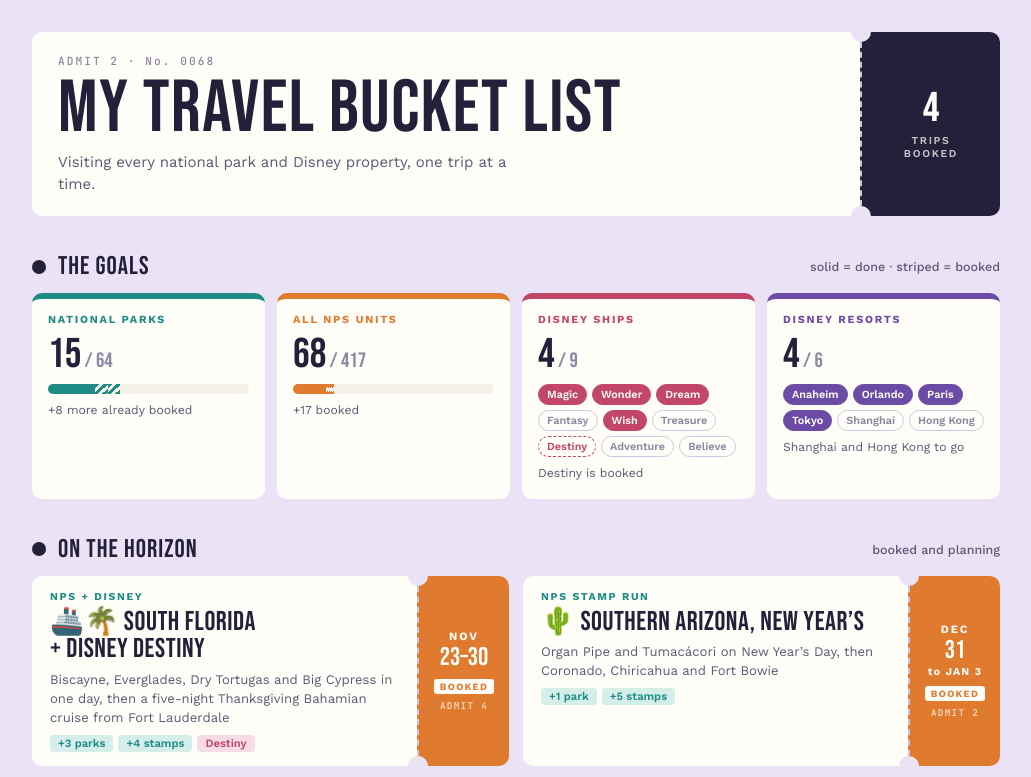
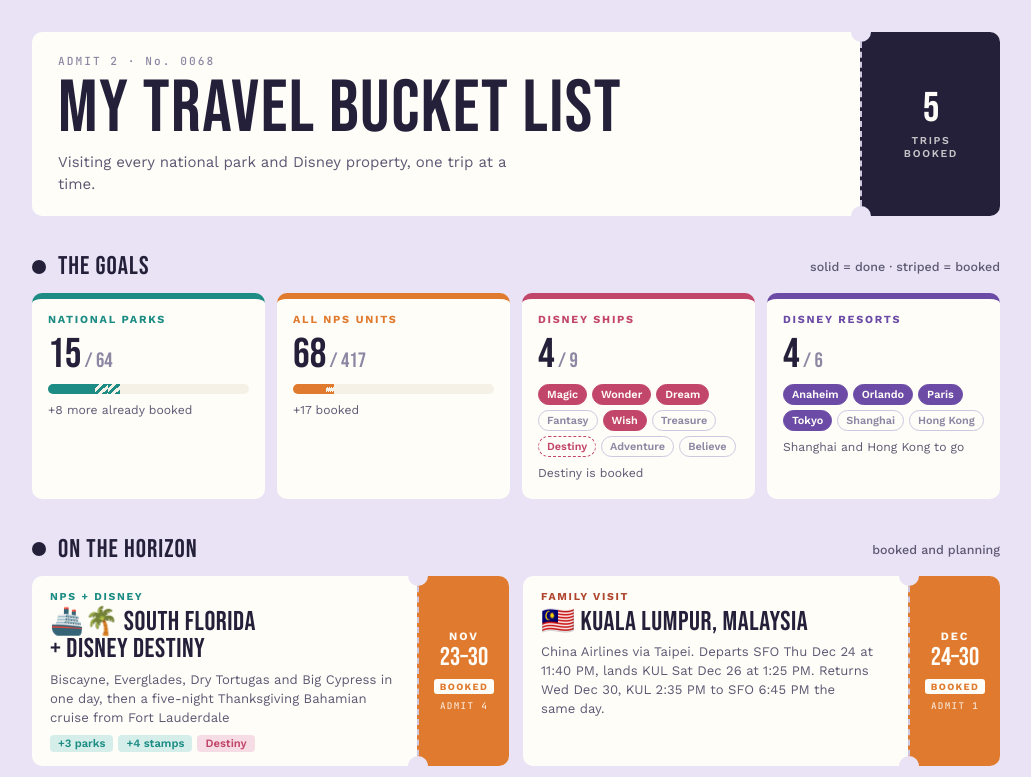
Before and after one commit to joanneliyeng-soo/travel-itineraries, a plain HTML site: page travel/index.html in a window 1280 px wide. Shown: the top 777 px of the page, without its empty margins (124-1155 px from the left). Drawn offline with nearby package versions, Linux system fonts and the light colour scheme.

Commit message:
Hub: add Kuala Lumpur family visit (Dec 24-30) to upcoming trips
Co-Authored-By: Claude Opus 5.5 <noreply@anthropic.com>
Claude-Session: https://claude.ai/code/session_0153FZG1ryvi7HWZwRaz6JCg

```diff
--- a/travel/index.html
+++ b/travel/index.html
@@ -11,19 +11,19 @@
   --ground:#E9E3F5;--ground-2:#DDD4EE;--paper:#FFFDF8;--paper-2:#F6F1E6;
   --ink:#24203A;--ink-2:#5E5873;--ink-3:#8E87A3;--perf:#CFC6E0;
   --nps:#1C8C84;--nps-soft:#D5EEEA;--dis:#6B4BA6;--dis-soft:#E6DDF5;--cruise:#C2456A;--cruise-soft:#F6DDE5;
-  --booked:#E07A2E;--plan:#1C8C84;--hot:#F2B632;
+  --booked:#E07A2E;--plan:#1C8C84;--hot:#F2B632;--home:#B0452E;--home-soft:#F5DDD5;
   --display:'Bebas Neue','Arial Narrow',Impact,sans-serif;--body:'Work Sans','Helvetica Neue',Arial,sans-serif;--mono:'JetBrains Mono',ui-monospace,Menlo,monospace;
 }
 @media (prefers-color-scheme:dark){:root:not([data-theme="light"]){
   --ground:#17142A;--ground-2:#211D38;--paper:#2A2542;--paper-2:#332D4E;
   --ink:#F3EEFF;--ink-2:#BDB4D6;--ink-3:#8A82A6;--perf:#4A4366;
   --nps:#4FC9BE;--nps-soft:#1E3F42;--dis:#A88BE6;--dis-soft:#352B55;--cruise:#F07FA0;--cruise-soft:#4A2638;
-  --booked:#F59A52;--plan:#4FC9BE;--hot:#F2C14E;color-scheme:dark}}
+  --booked:#F59A52;--plan:#4FC9BE;--hot:#F2C14E;--home:#F08A70;--home-soft:#4A2A26;color-scheme:dark}}
 :root[data-theme="dark"]{
   --ground:#17142A;--ground-2:#211D38;--paper:#2A2542;--paper-2:#332D4E;
   --ink:#F3EEFF;--ink-2:#BDB4D6;--ink-3:#8A82A6;--perf:#4A4366;
   --nps:#4FC9BE;--nps-soft:#1E3F42;--dis:#A88BE6;--dis-soft:#352B55;--cruise:#F07FA0;--cruise-soft:#4A2638;
-  --booked:#F59A52;--plan:#4FC9BE;--hot:#F2C14E;color-scheme:dark}
+  --booked:#F59A52;--plan:#4FC9BE;--hot:#F2C14E;--home:#F08A70;--home-soft:#4A2A26;color-scheme:dark}
 *{box-sizing:border-box}
 html,body{margin:0;background:var(--ground);color:var(--ink)}
 body{font-family:var(--body);font-size:15px;line-height:1.45}
@@ -126,7 +126,7 @@ a:focus-visible{outline:3px solid var(--hot);outline-offset:3px;border-radius:10
       <h1>My Travel Bucket List</h1>
       <p class="lede">Visiting every national park and Disney property, one trip at a time.</p>
     </div>
-    <div class="perf stub"><b>4</b><span>trips<br>booked</span></div>
+    <div class="perf stub"><b>5</b><span>trips<br>booked</span></div>
   </header>
 
   <h2 class="sec">The goals <small>solid = done · striped = booked</small></h2>
@@ -155,18 +155,19 @@ function url(h){return h==='#'?'#':BASE+h}
 function esc(s){return String(s).replace(/[&<>"]/g,function(c){return {'&':'&amp;','<':'&lt;','>':'&gt;','"':'&quot;'}[c]})}
 var T={
  fl:{kind:'nps',admit:4,month:'NOV',dates:'23–30',status:'Booked',icon:'🚢🌴',name:'South Florida + Disney Destiny',sub:'Biscayne, Everglades, Dry Tortugas and Big Cypress in one day, then a five-night Thanksgiving Bahamian cruise from Fort Lauderdale',href:'nov2026-destiny-everglades.html',parks:3,stamps:4,ships:['Destiny'],resorts:[],chips:[['+3 parks','p'],['+4 stamps','p'],['Destiny','s']]},
+ my:{kind:'home',label:'Family visit',admit:1,month:'DEC',dates:'24–30',status:'Booked',icon:'🇲🇾',name:'Kuala Lumpur, Malaysia',sub:'China Airlines via Taipei. Departs SFO Thu Dec 24 at 11:40 PM, lands KUL Sat Dec 26 at 1:25 PM. Returns Wed Dec 30, KUL 2:35 PM to SFO 6:45 PM the same day.',href:'#',parks:0,stamps:0,ships:[],resorts:[],chips:[]},
  sa:{kind:'nps',month:'DEC',dates:'31',dates2:'to JAN 3',status:'Booked',icon:'🌵',name:'Southern Arizona, New Year’s',sub:'Organ Pipe and Tumacácori on New Year’s Day, then Coronado, Chiricahua and Fort Bowie',href:'dec2026-southern-arizona.html',parks:1,stamps:5,ships:[],resorts:[],chips:[['+1 park','p'],['+5 stamps','p']]},
  ep:{kind:'nps',month:'JAN',dates:'15–18',status:'Booked',icon:'🏜️',name:'El Paso, MLK weekend',sub:'White Sands and Chamizal, then Carlsbad Caverns and Guadalupe Mountains on the way back',href:'elpaso-whitesands-guadalupe.html',parks:3,stamps:4,ships:[],resorts:[],chips:[['+3 parks','p'],['+4 stamps','p']]},
  dv:{kind:'nps',month:'FEB',dates:'12–15',status:'Booked',icon:'🌄',name:'Death Valley, Presidents Day',sub:'Beatty, Death Valley and Manzanar, then a Vegas round trip to Hole-in-the-Wall for Mojave and Castle Mountains',href:'vegas-deathvalley.html',parks:1,stamps:4,ships:[],resorts:[],chips:[['+1 park','p'],['+4 stamps','p']]}
 };
-var UP=['fl','sa','ep','dv'];
+var UP=['fl','my','sa','ep','dv'];
 var IDEAS=[
  {label:'National parks',k:'nps',items:[['🪨','Mighty Five long weekend','Arches, Canyonlands, Capitol Reef to finish Utah','utah-arches-canyonland-capitolreef.html'],['⛰️','Washington long weekend','Mount Rainier, Olympic, Klondike Gold Rush in Seattle','washington-olympic.html'],['🦌','Denver Rocky Mountain run','Rocky Mountain, Florissant Fossil Beds, Garden of the Gods','denver-rockymountain.html'],['🏺','Western Colorado long weekend','Colorado NM, Black Canyon, Curecanti, Hovenweep, Mesa Verde, Yucca House','colorado-blackcanyon-mesaverde.html'],['🌶️','New Mexico stamp loop','Valles Caldera, Bandelier, Pecos, Salinas Missions, the Zuni–Acoma trail','newmexico-monumentloop.html'],['🦬','Yellowstone & Grand Teton','Old Faithful, Teton overlooks, day loops','Yellowstone-grand-teton.html'],['🚂','Salt Lake to Bozeman long weekend','Timpanogos, Golden Spike, Fossil Butte, Grand Teton and Yellowstone, open jaw','slc-bozeman-yellowstone.html'],['🌋','Big Island, Hawaiʻi','Seven-day Kona loop: Hawaiʻi Volcanoes, Kahuku, Place of Refuge, Puʻukoholā','hawaii-bigisland.html']]},
  {label:'Cruises',k:'cruise',items:[['🎂','Disney Treasure, birthday week','Very Merrytime Western Caribbean, maybe Dec 12–19','#'],['🚢','Disney Fantasy','Sails from Port Canaveral','#'],['🚢','Disney Adventure','Sails from Singapore, could pair with Shanghai & Hong Kong','#'],['🚢','Disney Believe','Sails from Miami','#'],['🏔️','Disney Alaska cruise','Glaciers and the Inside Passage','#']]},
  {label:'Disney resorts',k:'dis',items:[['🏯','Shanghai Disney Resort','Pudong, Shanghai','#'],['🏮','Hong Kong Disneyland','Lantau Island, Hong Kong','#'],['🧧','Shanghai & Hong Kong','Last two resorts in one loop, maybe Singapore + Adventure','#']]}
 ];
 var PAST=[['NOV 2026','🗽','NYC stamp run + Hyde Park','15 stamps','nov2026-nyc.html'],['OCT 2026','🌵','Arizona, Columbus Day','2 parks · 11 stamps','oct2026-arizona-petrified-forest.html'],['SEP 2026','🏰','Disney World + Disney Wish','Disney Wish · 4 stamps','sept2026-wdw-wish.html'],['JUL 2026','🌲','Redwoods & Oregon Caves','1 park · 3 stamps','#'],['JUN 2026','🏜️','Juneteenth, Utah & Arizona','3 parks · 7 stamps','june2026-zion-bryce-grandcanyon.html'],['JUN 2026','🌊','Chicago & Indiana Dunes','1 park · 3 stamps','june2026-chicago-indiana-dunes.html'],['JUN 2026','🏔️','Yosemite, Sequoia & Kings Canyon','3 parks · 3 stamps','#'],['MAY 2026','🦭','Point Reyes','1 stamp','#']];
-var COL={nps:['var(--nps)','var(--nps-soft)'],dis:['var(--dis)','var(--dis-soft)'],cruise:['var(--cruise)','var(--cruise-soft)']};
+var COL={home:['var(--home)','var(--home-soft)'],nps:['var(--nps)','var(--nps-soft)'],dis:['var(--dis)','var(--dis-soft)'],cruise:['var(--cruise)','var(--cruise-soft)']};
 var CHIP={p:['var(--nps-soft)','var(--nps)'],s:['var(--cruise-soft)','var(--cruise)']};
 var SHIPS=['Magic','Wonder','Dream','Fantasy','Wish','Treasure','Destiny','Adventure','Believe'],SHIPS_DONE=['Magic','Wonder','Dream','Wish'],SHIPS_PEND=['Destiny'];
 var RES=['Anaheim','Orlando','Paris','Tokyo','Shanghai','Hong Kong'],RES_DONE=['Anaheim','Orlando','Paris','Tokyo'];
@@ -185,7 +186,7 @@ function renderGoals(){
    '<div class="goal'+(h&&h.resorts.length?' hot':'')+'" style="--c:var(--dis)"><span class="k">Disney resorts</span><span class="n">4<small> / 6</small></span><div class="holes">'+holes(RES,RES_DONE,[],h&&h.resorts)+'</div><span class="note">'+esc(h?(h.resorts.length?'+ '+h.resorts.join(', '):'No new resorts'):'Shanghai and Hong Kong to go')+'</span></div>';
 }
 document.getElementById('upcoming').innerHTML=UP.map(function(id){var t=T[id],c=COL[t.kind][0];
-  return '<a class="tix trip" href="'+url(t.href)+'" data-id="'+id+'" style="--c:'+c+'"><div class="main"><span class="kind">'+(t.ships.length?'NPS + Disney':'NPS stamp run')+'</span><h3>'+t.icon+' '+esc(t.name)+'</h3><p>'+esc(t.sub)+'</p><div class="chips">'+t.chips.map(function(ch){return '<span class="chip" style="--cs:'+CHIP[ch[1]][0]+';--cc:'+CHIP[ch[1]][1]+'">'+esc(ch[0])+'</span>'}).join('')+'</div></div><div class="perf stub" style="background:'+(t.status==='Booked'?'var(--booked)':'var(--plan)')+'"><span class="mo">'+t.month+'</span><span class="dd">'+esc(t.dates)+'</span>'+(t.dates2?'<span class="dd2">'+esc(t.dates2)+'</span>':'')+'<span class="st" style="color:'+(t.status==='Booked'?'var(--booked)':'var(--plan)')+'">'+t.status.toUpperCase()+'</span><span class="admit">ADMIT '+(t.admit||2)+'</span></div></a>'}).join('');
+  return '<a class="tix trip" href="'+url(t.href)+'" data-id="'+id+'" style="--c:'+c+'"><div class="main"><span class="kind">'+(t.label||(t.ships.length?'NPS + Disney':'NPS stamp run'))+'</span><h3>'+t.icon+' '+esc(t.name)+'</h3><p>'+esc(t.sub)+'</p><div class="chips">'+t.chips.map(function(ch){return '<span class="chip" style="--cs:'+CHIP[ch[1]][0]+';--cc:'+CHIP[ch[1]][1]+'">'+esc(ch[0])+'</span>'}).join('')+'</div></div><div class="perf stub" style="background:'+(t.status==='Booked'?'var(--booked)':'var(--plan)')+'"><span class="mo">'+t.month+'</span><span class="dd">'+esc(t.dates)+'</span>'+(t.dates2?'<span class="dd2">'+esc(t.dates2)+'</span>':'')+'<span class="st" style="color:'+(t.status==='Booked'?'var(--booked)':'var(--plan)')+'">'+t.status.toUpperCase()+'</span><span class="admit">ADMIT '+(t.admit||2)+'</span></div></a>'}).join('');
 document.getElementById('ideas').innerHTML=IDEAS.map(function(g){var c=COL[g.k];
   return '<div style="--c:'+c[0]+';--cs:'+c[1]+'"><div class="group-h">'+g.label+'</div><div class="minis">'+g.items.map(function(i){return '<a class="tix mini" href="'+url(i[3])+'"><span class="ic" aria-hidden="true">'+i[0]+'</span><span class="perf"><b>'+esc(i[1])+'</b><span>'+esc(i[2])+'</span></span></a>'}).join('')+'</div></div>'}).join('');
 document.getElementById('past').innerHTML=PAST.map(function(p){return '<a class="tix used" href="'+url(p[4])+'"><span class="when">'+p[0]+'</span><span class="perf"><span class="punch" aria-hidden="true"></span><span class="nm">'+p[1]+' '+esc(p[2])+'</span><span class="tally">'+esc(p[3])+'</span></span></a>'}).join('');
```
